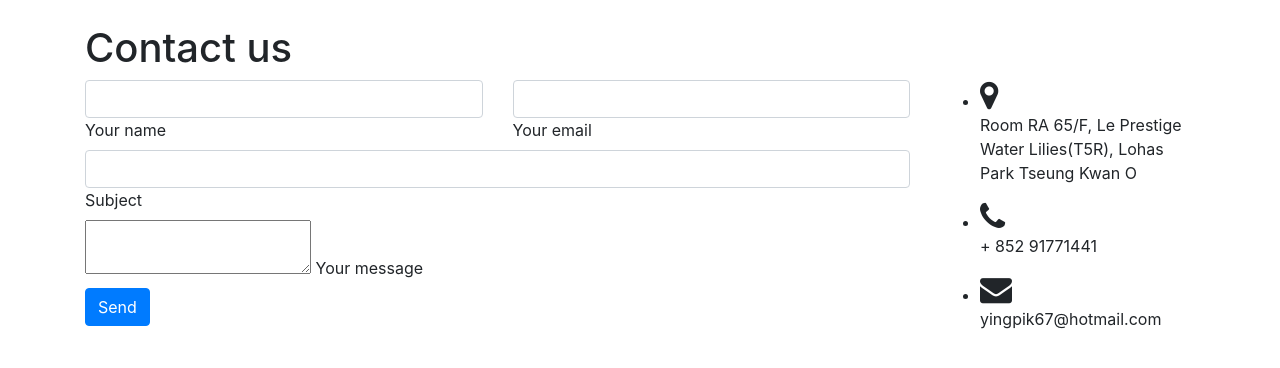
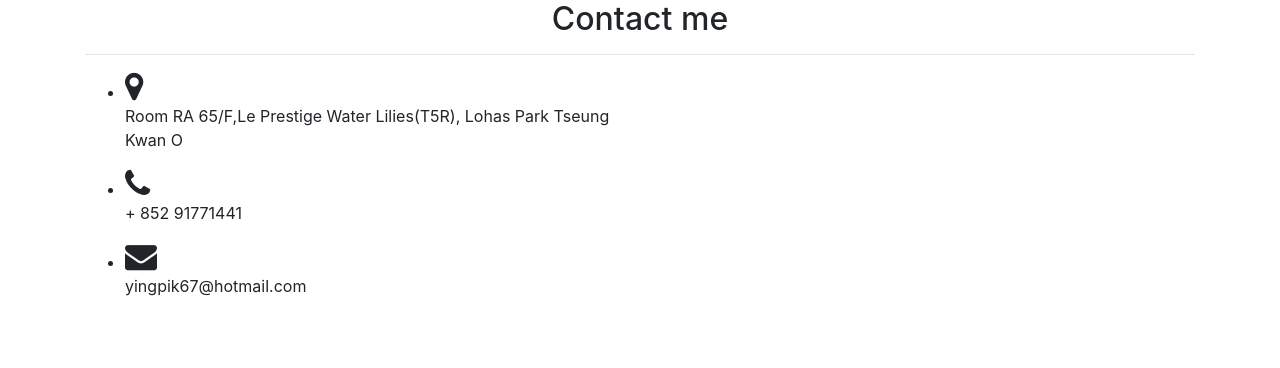
Before and after one commit to emilyliu0410/Tester, a PHP site: page /view/contact.php in a window 1280 px wide. Shown: the top 368 px of the page. Run offline with PHP 8.4, Linux system fonts and the light colour scheme; some libraries are stand-ins or nearby versions.

Commit message:
issues
changr font in skills section
mysql fields add in education table
size of the p

```diff
--- a/view/BaseView.php
+++ b/view/BaseView.php
@@ -4,9 +4,9 @@
     <meta charset="utf-8">
     <title>Emily Liu</title>
     <link rel="stylesheet" href="https://cdn.bootcss.com/bootstrap/4.0.0/css/bootstrap.min.css" integrity="sha384-Gn5384xqQ1aoWXA+058RXPxPg6fy4IWvTNh0E263XmFcJlSAwiGgFAW/dAiS6JXm" crossorigin="anonymous">
-    <link rel="stylesheet"  href="view/custom.css">
+    <link rel="stylesheet"  href="view/customv_1_1.css">
     <link rel="stylesheet"  href="view/lines.css">
-    <link rel="stylesheet"  href="view/mail.php">
+
     <style type="text/css">
 		body {background-color: #555555}
 	</style>
--- a/view/contact.php
+++ b/view/contact.php
@@ -19,90 +19,20 @@
 </head>
 
 <body>
+  <section id="contact" class="contact">
+
     <div class="container">
+      <div class="row">
 
-        <!--Section: Contact v.2-->
-        <section class="section">
-
-            <!--Section heading-->
-            <h2 class="section-heading h1 pt-4">Contact us</h2>
-
-
-            <div class="row">
-
-                <!--Grid column-->
-                <div class="col-md-8 col-xl-9">
-                    <form id ="contact-form" name="contact-form" action="view/mail.php" method="POST">
-
-                        <!--Grid row-->
-                        <div class="row">
-
-                            <!--Grid column-->
-                            <div class="col-md-6">
-                                <div class="md-form">
-                                    <div class="md-form">
-                                        <input type="text" id="name" name="name" class="form-control">
-                                        <label for="name" class="">Your name</label>
-                                    </div>
-                                </div>
-                            </div>
-                            <!--Grid column-->
-
-                            <!--Grid column-->
-                            <div class="col-md-6">
-                                <div class="md-form">
-                                    <div class="md-form">
-                                        <input type="text" id="email" name="email" class="form-control">
-                                        <label for="email" class="">Your email</label>
-                                    </div>
-                                </div>
-                            </div>
-                            <!--Grid column-->
-
-                        </div>
-                        <!--Grid row-->
-
-                        <!--Grid row-->
-                        <div class="row">
-                            <div class="col-md-12">
-                                <div class="md-form">
-                                    <input type="text" id="subject" name="subject" class="form-control">
-                                    <label for="subject" class="">Subject</label>
-                                </div>
-                            </div>
-                        </div>
-                        <!--Grid row-->
-
-                        <!--Grid row-->
-                        <div class="row">
-
-                            <!--Grid column-->
-                            <div class="col-md-12">
-
-                                <div class="md-form">
-                                    <textarea type="text" id="message" name="message" class="md-textarea"></textarea>
-                                    <label for="message">Your message</label>
-                                </div>
-
-                            </div>
-                        </div>
-                        <!--Grid row-->
-
-                    </form>
-
-                    <div class="center-on-small-only">
-                        <a class="btn btn-primary" type="submit" onclick="this.disabled=true; this.value='Sending…';">Send</a>
+            <div class="col-lg-12 text-center" >
+                        <h2>Contact me</h2>
+                        <hr class="under_header">
                     </div>
-                </div>
-                <!--Grid column-->
-
-                <!--Grid column-->
-                <div class="col-md-4 col-xl-3">
+                <div class="col-md-6 col-xl-6">
                     <ul class="contact-icons">
                         <li><i class="fa fa-map-marker fa-2x"></i>
-                            <p>Room RA 65/F,
-                            Le Prestige Water Lilies(T5R), Lohas Park Tseung Kwan O
-                              </p>
+                            <p>Room RA 65/F,Le Prestige Water Lilies(T5R), Lohas Park Tseung Kwan O
+                            </p>
                         </li>
 
                         <li><i class="fa fa-phone fa-2x"></i>
@@ -118,13 +48,9 @@
 
             </div>
 
-        </section>
-        <!--Section: Contact v.2-->
+    </div>
+   </section>
 
-
-
-
-    </div>
 
     <!-- SCRIPTS -->
     <!-- JQuery -->
--- a/view/profile.php
+++ b/view/profile.php
@@ -9,7 +9,7 @@
                 </div>
                 <div class="row">
                     <div class="col-lg-12 text-center">
-                        <p > Communicative and enthusiastic fresh graduate in Logic and Computation(Computer Science and philosophy) at University of Auckland. Creative, full stack web developer has a keen interest in technology, web applications and user experience with a passion for metrics. Familiar with a wide variety of networking and operating system software.A excellent communicator can deal with colleagues harmoniously in any situations. Known for ability to multi-task and juggle multiple pressing projects simultaneously, meeting all deadlines. Fluent in Cantonese and Mandarin; proficient in English.</p>
+                        <p font='size="3"'> Communicative and enthusiastic fresh graduate in Logic and Computation(Computer Science and philosophy) at University of Auckland. Creative, full stack web developer has a keen interest in technology, web applications and user experience with a passion for metrics. Familiar with a wide variety of networking and operating system software.A excellent communicator can deal with colleagues harmoniously in any situations. Known for ability to multi-task and juggle multiple pressing projects simultaneously, meeting all deadlines. Fluent in Cantonese and Mandarin; proficient in English.</p>
                     </div>
                 </div>
             </div>
```
Also changed, not shown: view/customv_1_1.css (renamed from view/custom.css, +19 -6 lines), view/skill.php (+8 -57 lines), img/AngularJS.png, img/html.png, img/php.png, img/python.png, 2 other files.
